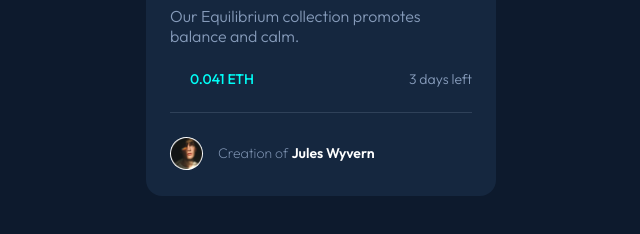
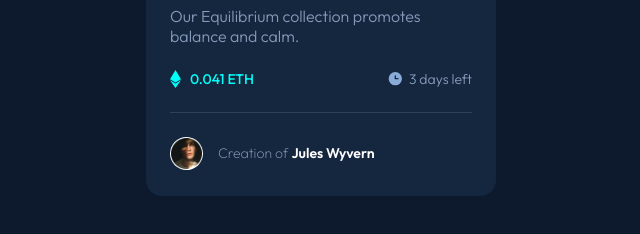
Before and after one commit to leoxr/nft-preview-card-component-main, a plain HTML site: page index.html in a window 1280 px wide. Shown: the part 502-736 px from the top of the page, 319-959 px from the left. Drawn offline with Linux system fonts and the light colour scheme; the site is published under a folder, as on GitHub Pages, so addresses that start at the root find nothing.

Commit message:
Update styles.css

```diff
--- a/styles.css
+++ b/styles.css
@@ -91,7 +91,7 @@ body {
 }
 
 .icon-eth {
-  background: url("/img/icon-ethereum.svg") no-repeat;
+  background: url("img/icon-ethereum.svg") no-repeat;
   padding: 18px;
   position: absolute;
 }
@@ -103,7 +103,7 @@ body {
 }
 
 .icon-days {
-  background: url("/img/icon-clock.svg") no-repeat;
+  background: url("img/icon-clock.svg") no-repeat;
   padding: 14px;
   position: absolute;
 }
```
